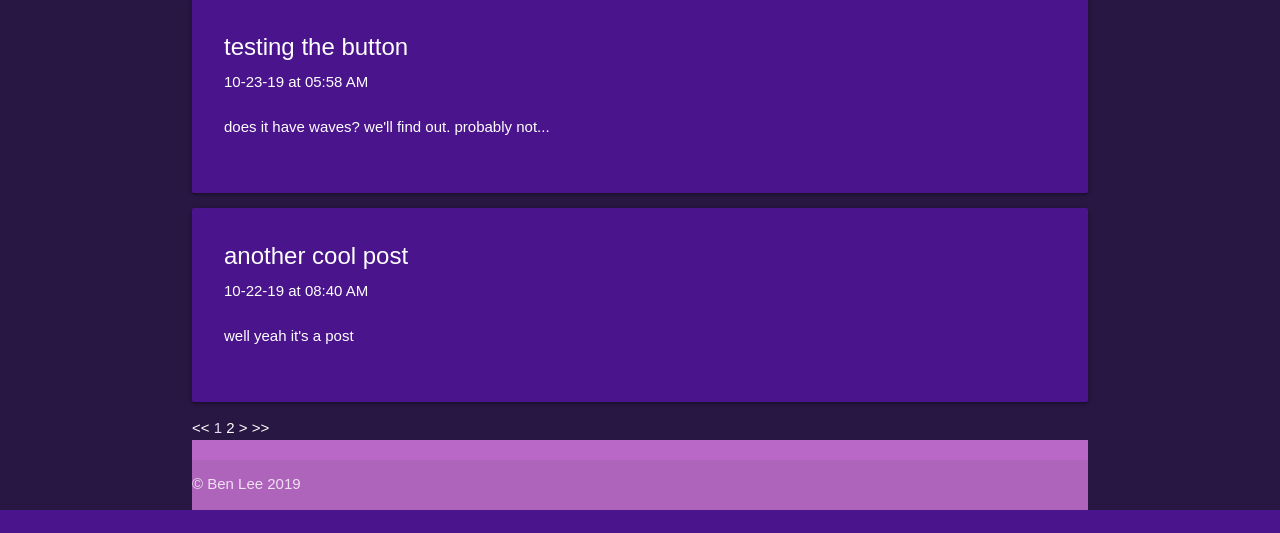
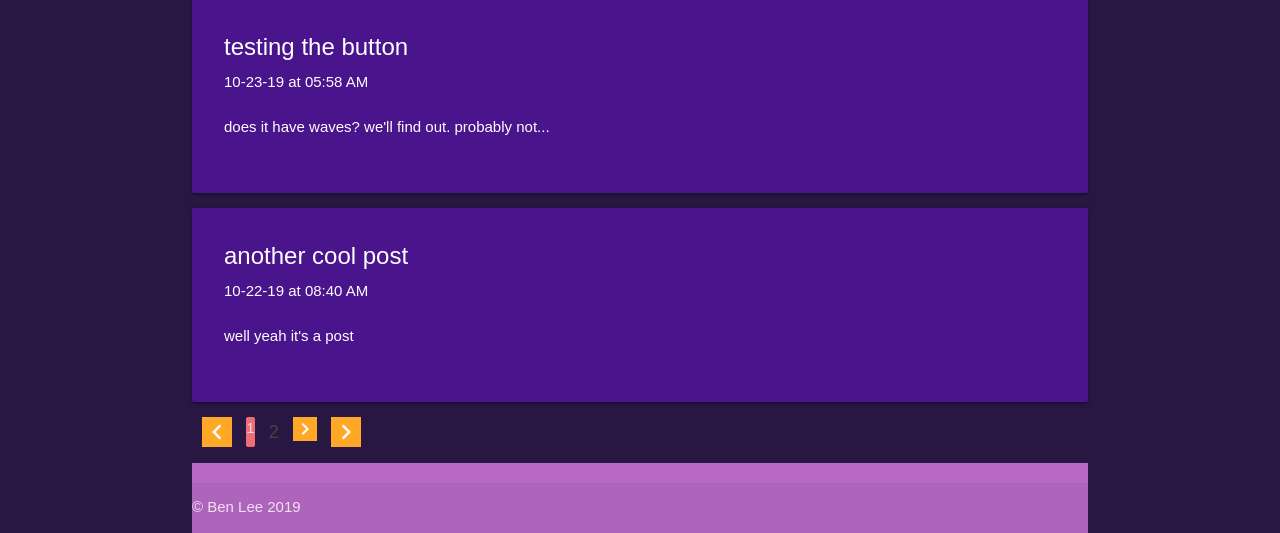
Before and after one commit to kokoben/DjangoBlog, a Django app: a page that uses posts/templates/posts/index.html in a window 1280 px wide. Shown: the part 1529-2062 px from the top of the page. Before the commit the page ends 2039 px from the top, so only its background shows below. Run offline with Django 3.2, Linux system fonts and the light colour scheme; data comes from the database, SQL or seed files in the repository; both versions use the stored data as it was after the commit.

Commit message:
first pass of materialize pagination

```diff
--- a/posts/templates/posts/index.html
+++ b/posts/templates/posts/index.html
@@ -40,50 +40,61 @@
 		{% endif %}
 	</div>
 	{% endfor %}
-		<div class='pagination'>
-			<span class='page-nav'>
-				<span> {# show the link to the first page #}
-					<a href="?page=1">&lt;&lt;</a>
-				</span>
+			<ul class='pagination'>
+				<li class="waves-effect"> {# show the link to the first page #}
+					<a href="?page=1">
+						<i class="material-icons orange white-text lighten-1">chevron_left</i>
+					</a>
+				</li>
 				{% if posts.has_previous %}
-					<a href="?page={{ posts.previous_page_number }}">&lt;</a>
+                <li class="waves-effect">
+					<a href="?page={{ posts.previous_page_number }}">
+						<i class="material-icons orange  white-text lighten-1">chevron_left</i>
+					</a>
+				</li>
 				{% endif %}
 				{% if posts.number == 2 %} {# if on page 2, show previous page (page 1) #}
-					<span>
-						<a href="?page={{ posts.previous_page_number }}">{{ posts.previous_page_number }}</a>
-					</span>
+				<li class="waves-effect">
+					<a href="?page={{ posts.previous_page_number }}">{{ posts.previous_page_number }}</a>
+				</li>
 				{% endif %}
 				{% if posts.number >= 3 %} {# if on page 3 or greater, show previous two pages #}
-					<span>
-						<a href="?page={{ posts.previous_page_number }}">{{ previous_previous_page.number }}</a>
-					</span>
-					<span>
-						<a href="?page={{ posts.previous_page_number }}">{{ posts.previous_page_number }}</a>
-					</span>
+				<li class="waves-effect">
+					<a href="?page={{ posts.previous_page_number }}">{{ previous_previous_page.number }}</a>
+				</li>
+				<li class="waves-effect">
+					<a href="?page={{ posts.previous_page_number }}">{{ posts.previous_page_number }}</a>
+				</li>
 				{% endif %}
-				<span class='current'> {# show the current page. #}
+				<li class='current active waves-effect'>
+					{# show the current page. #}
 					{{ posts.number }}
-				</span>
+				</li>
 				{% if last_minus_current >= 2  %}
 				{# if on third to last page or earlier, show next two pages. #}
-				<span>
+				<li class="waves-effect">
 					<a href="?page={{ posts.next_page_number }}">{{ posts.next_page_number }}</a>
-				</span>
-				<span>
+				</li>
+				<li class="waves-effect">
 					<a href="?page={{ next_next_page.number }}">{{ next_next_page.number }}</a>
-				</span>
+				</li>
 				{% elif last_minus_current == 1 %}
 				{# if on second to last page, show next (last) page only. #}
-				<span>
+				<li class="waves-effect">
 					<a href="?page={{ posts.next_page_number }}">{{ posts.next_page_number }}</a>
-				</span>
+				</li>
 				{% endif %}
-			{% if posts.has_next %}
-				<a href="?page={{ posts.next_page_number }}">&gt;</a>
-			{% endif %}
-			<span> {# show the link to last page #}
-				<a href="?page={{ posts.paginator.num_pages }}">&gt;&gt;</a>
-			</span>
-		</div>
+				{% if posts.has_next %}
+				<a href="?page={{ posts.next_page_number }}">
+					<i class="material-icons orange white-text lighten-1">chevron_right</i>
+				</a>
+				{% endif %}
+				{# show the link to last page #}
+				<li class="waves-effect">
+					<a href="?page={{ posts.paginator.num_pages }}">
+						<i class="material-icons orange white-text lighten-1">chevron_right</i>
+					</a>
+				</li>
+			</ul>
 {% endif %}
 {% endblock content %}
--- a/posts/views.py
+++ b/posts/views.py
@@ -39,10 +39,6 @@ def index(request, username):
         nextNextPage = paginator.page(posts.number + 2)
     except EmptyPage:
         nextNextPage = 1
-
-        print(lastMinusCurrent)
-        print(previousPreviousPage)
-        print(nextNextPage)
 
     context = {
         'username': user,
```
Also changed, not shown: db.sqlite3.
